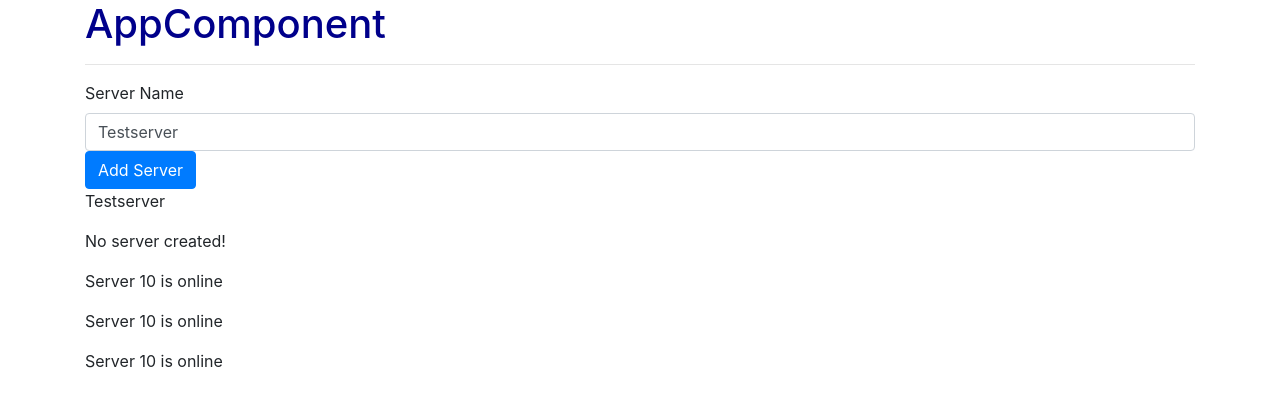
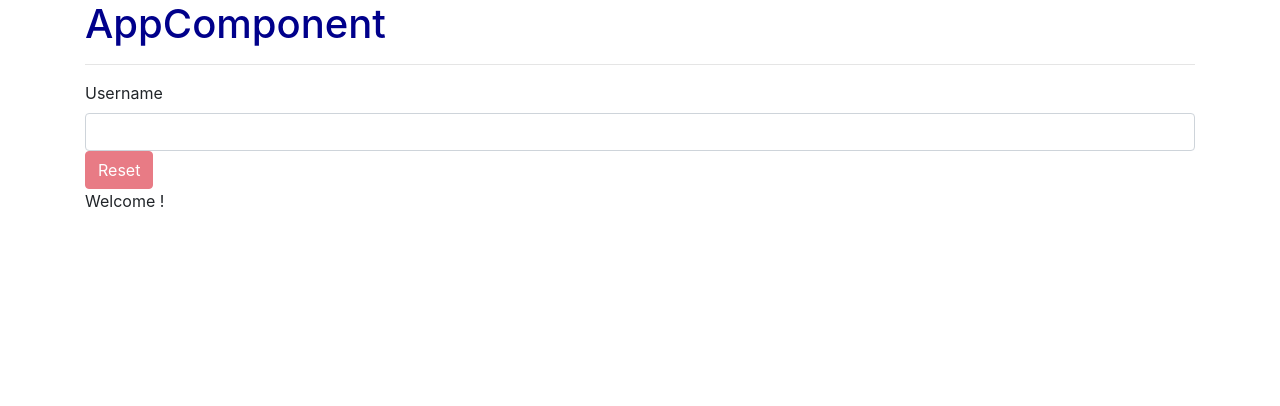
Before and after one commit to 3atharvkurdukar/first-angular-app, an Angular app: page / in a window 1280 px wide. Shown: the top 406 px of the page. Built offline with nearby package versions, Linux system fonts and the light colour scheme.

Commit message:
Completed assignment 2

```diff
--- a/src/app/servers/servers.component.html
+++ b/src/app/servers/servers.component.html
@@ -1,14 +1,10 @@
-<label>Server Name</label>
-<input type="text" class="form-control" [(ngModel)]="serverName">
+<label>Username</label>
+<input type="text" class="form-control inline" [(ngModel)]="username">
 <button
   type="button"
-  class="btn btn-primary"
-  [disabled]="!allowNewServer"
-  (click)="onCreateServer()">
-  Add Server
+  class="btn btn-danger"
+  [disabled]="isUsernameEmpty()"
+  (click)="onResetUsername()">
+  Reset
 </button>
-<p>{{ serverName }} </p>
-<p>{{ serverCreationStatus }}</p>
-<app-server></app-server>
-<app-server></app-server>
-<app-server></app-server>
+<p>Welcome {{ username }}! </p>
--- a/src/app/servers/servers.component.ts
+++ b/src/app/servers/servers.component.ts
@@ -10,25 +10,19 @@ import { Component, OnInit } from '@angular/core';
 })
 export class ServersComponent implements OnInit {
 
-  allowNewServer = false;
-  serverCreationStatus = 'No server created!';
-  serverName = 'Testserver';
+  username = '';
 
   constructor() {
-    setTimeout(() => {
-      this.allowNewServer = true;
-    }, 2000);
   }
 
   ngOnInit() {
   }
 
-  onCreateServer() {
-    this.serverCreationStatus = 'Server \"' + this.serverName + '\" created!';
+  isUsernameEmpty() {
+    return this.username.length === 0;
   }
 
-  onUpdateServerName(event: Event) {
-    this.serverName = (event.target as HTMLInputElement).value;
+  onResetUsername() {
+    this.username = '';
   }
-
 }
```
